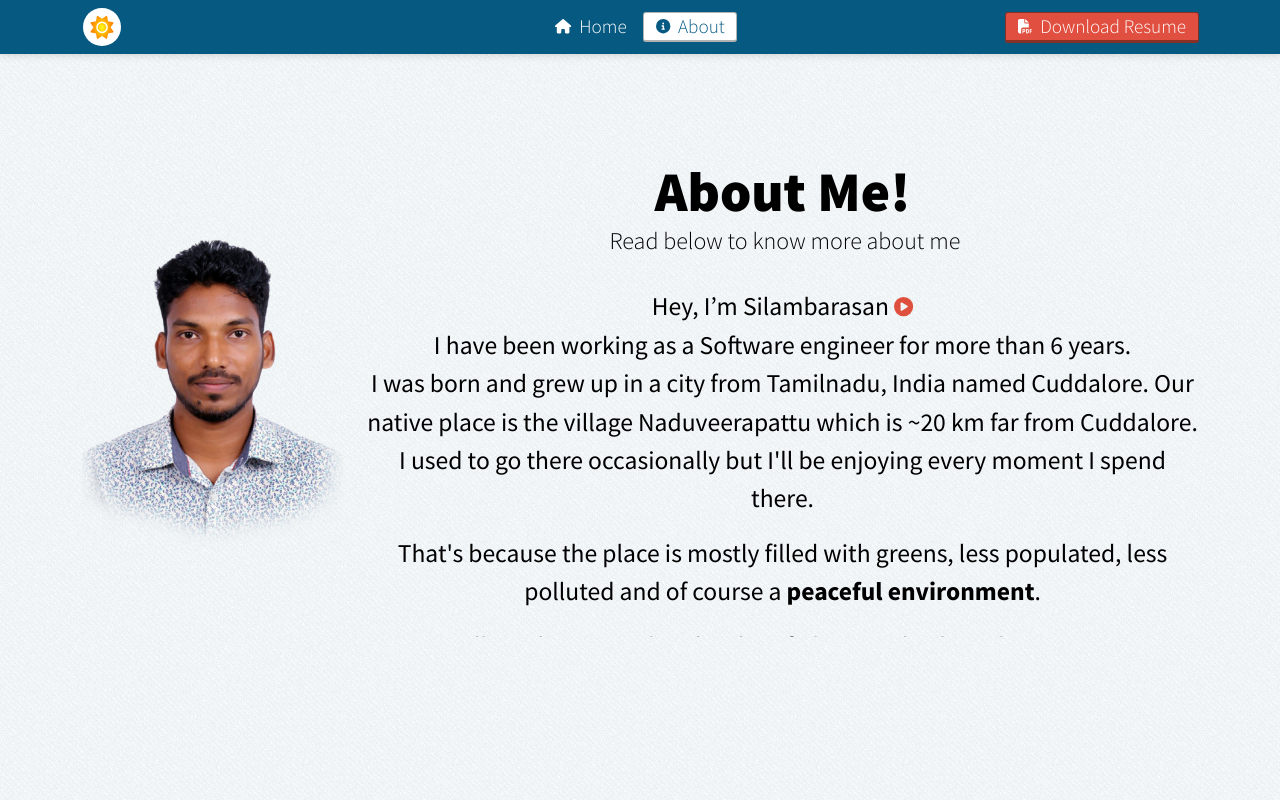
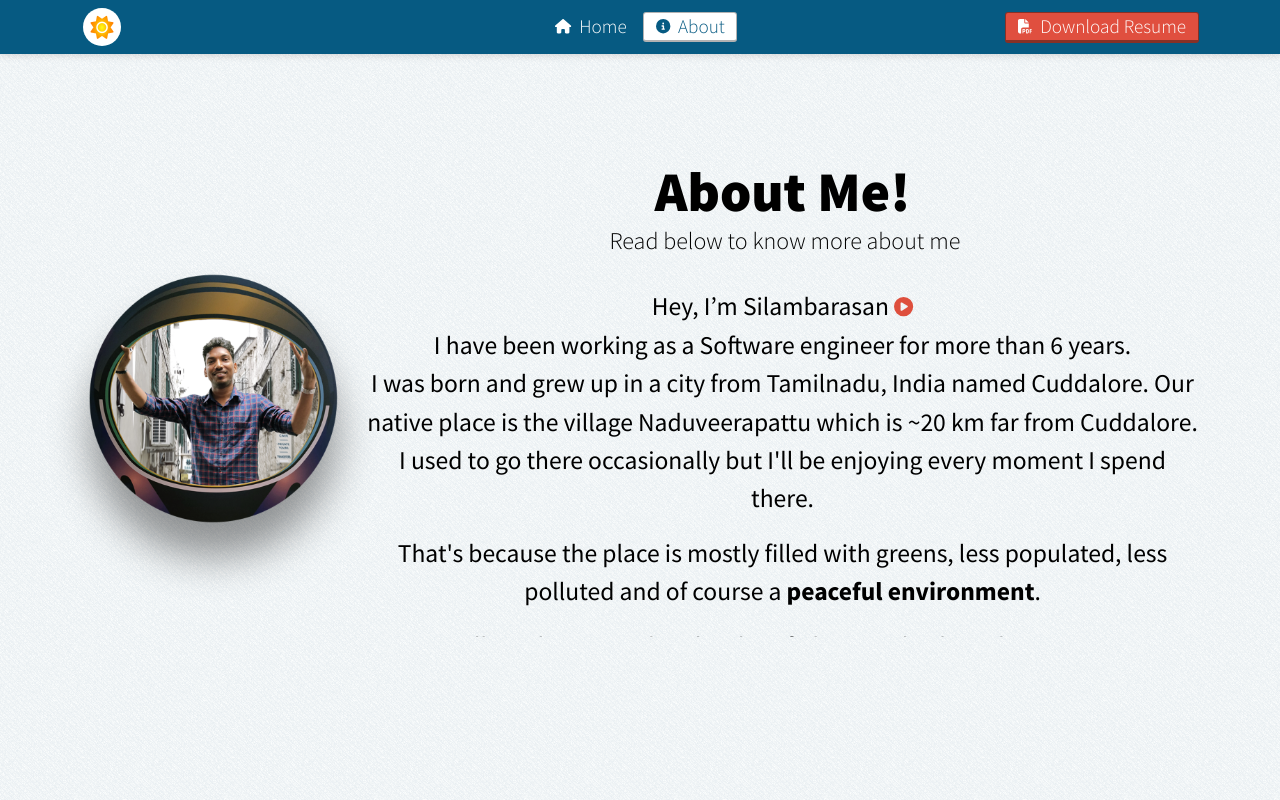
Before and after one commit to silambarasan-rd/portfolio, a React (Create React App) app: page /about in a window 1280 px wide. Built offline with nearby package versions, Linux system fonts and the light colour scheme.

Commit message:
About me image change

```diff
--- a/src/pages/About/index.js
+++ b/src/pages/About/index.js
@@ -1,7 +1,7 @@
 import React, {useState, useEffect} from 'react';
 import {Image} from 'react-bootstrap';
 import SilambarasanPicture from
-  '../../images/silambarasan-rd-white-flowered.png';
+  '../../images/astronaut-rds-circle.png';
 import '../../styles/About/index.scss';
 import {faPlayCircle,
   faPauseCircle} from '@fortawesome/free-solid-svg-icons';
--- a/src/styles/About/index.scss
+++ b/src/styles/About/index.scss
@@ -17,6 +17,9 @@
     .about-picture {
       height: auto;
       width: 82%;
+
+      filter: drop-shadow(0 35px 20px rgba(0,0,0,.4));
+      backface-visibility: hidden;
 
       @media (screen and min-width: 768px) {
         height: auto;
```
Also changed, not shown: src/images/astronaut-rds-circle.png (added).
